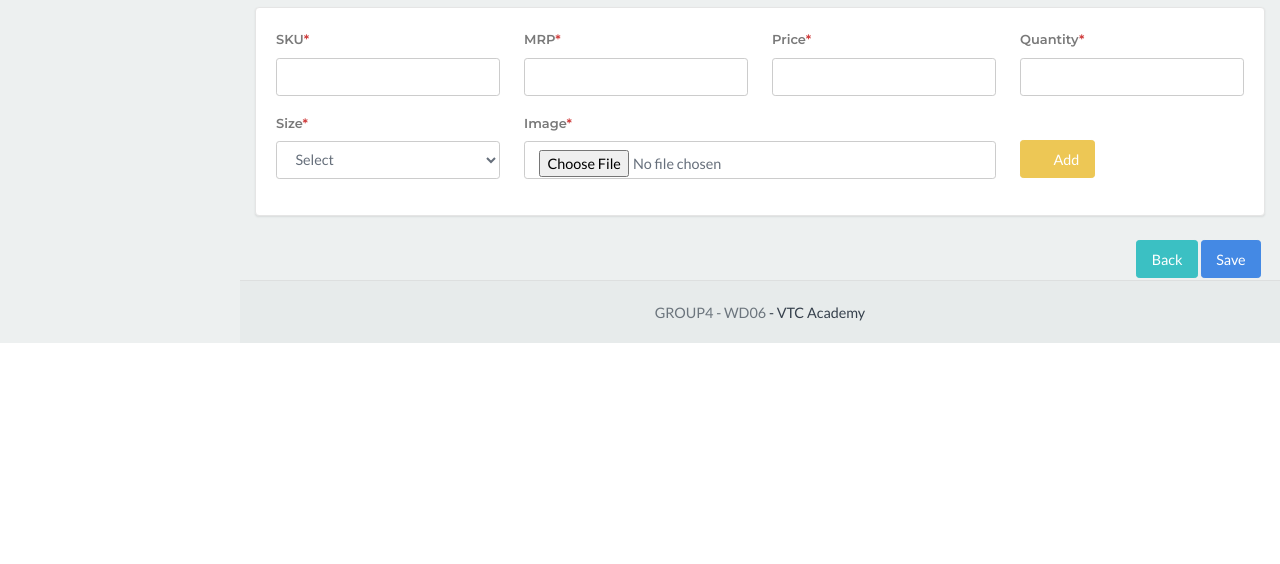
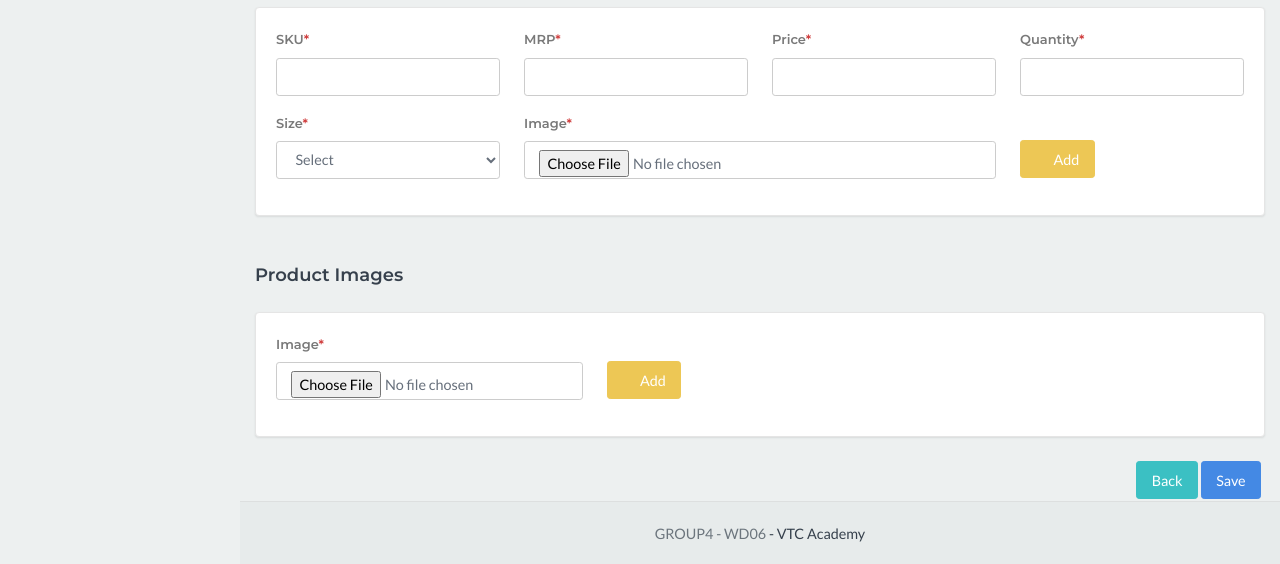
Before and after one commit to vuxuanthanh1203/GreyBAdmin, a Laravel app: template resources/views/admin/manage_product.blade.php in a window 1280 px wide. Shown: the part 1237-1801 px from the top of the page. Before the commit the page ends 1580 px from the top, so only its background shows below. Run offline with Laravel 8, Linux system fonts and the light colour scheme; the template is opened without the code that fills it: most values are stand-ins (such as "Sample title", 1, 10 or a date in 2020); data that the repository does not hold is empty; some libraries are stand-ins or nearby versions; some web fonts are replaced.

Commit message:
multi images

```diff
--- a/resources/views/admin/layout.blade.php
+++ b/resources/views/admin/layout.blade.php
@@ -391,6 +391,12 @@
         </script>
     @enderror
 
+    @error('images.*')
+    <script>
+        toastr.error("The image must be a file of type: jpeg, jpg, png");
+    </script>
+@enderror
+
     @error('code')
         <script>
             toastr.error("The Code already exists");
--- a/resources/views/admin/manage_product.blade.php
+++ b/resources/views/admin/manage_product.blade.php
@@ -158,7 +158,7 @@
                                         </div>
                                         <div class="form-group col-md-6">
                                             <label for="attr_image">Image<span class="text-danger">*</span></label>
-                                            <input type="file" name="attr_image[]" id="attr_image" class="form-control" aria-required="true" aria-invalid="false" required style="display:block;">
+                                            <input type="file" name="attr_image[]" id="attr_image" class="form-control" aria-required="true" aria-invalid="false" {{$image_required}} style="display:block;">
                                             @if($pAArr['attr_image']!="")
                                                 <img class="mt-2" width="200px" src="{{asset('storage/media/'.$pAArr['attr_image'])}}">
                                             @endif
@@ -183,6 +183,53 @@
                                 </div>
                             </div>
                         @endforeach
+                    </div>
+                </div>
+                <div class="page-title-box">
+                    <h3 class="page-title">Product Images</h3>
+                    <div class="clearfix"></div>
+                </div>
+                <div class="row">
+                    <div class="col-md-12">
+                            <div class="card">
+                                <div class="card-body">
+                                    <div class="row" id="product_image_box">
+                                        @php
+                                            $loop_count_num = 1;
+                                        @endphp
+                                        @foreach ($productImagesArr as $key=>$value)
+                                            @php
+                                                $loop_count_prev = $loop_count_num;
+                                                $pIArr = (array)$value;
+                                            @endphp
+                                            <input type="hidden" name="piid[]" id="piid" value="{{$pIArr['id']}}">
+                                            <div class="form-group col-md-4 product_images_{{$loop_count_num++}}">
+                                                <label for="images">Image<span class="text-danger">*</span></label>
+                                                <input type="file" name="images[]" id="images" class="form-control" aria-required="true" aria-invalid="false" required style="display:block;">
+                                                @if($pIArr['images']!="")
+                                                    <img class="mt-2" width="200px" src="{{asset('storage/media/'.$pIArr['images'])}}">
+                                                @endif
+                                            </div>
+                                            <div class="form-group col-md-2">
+                                                <label class="control-lable mb-1">&nbsp;&nbsp;</label>
+                                                @if($loop_count_num==2)
+                                                    <button type="button" class="btn btn-warning waves-effect waves-light" style="display: block; margin-top: 3px" onclick="add_image_more()">
+                                                        <i class="fa fa-plus mr-1"></i>
+                                                        <span>Add</span>
+                                                    </button>
+                                                @else
+                                                <a href="{{url('admin/product/product_images_delete')}}/{{$pIArr['id']}}/{{$id}}">
+                                                    <button type="button" class="btn btn-danger waves-effect waves-light" style="display: block; margin-top: 3px" onclick="remove_more({{$loop_count_prev}})">
+                                                        <i class="fa fa-minus mr-1"></i>
+                                                        <span>Remove</span>
+                                                    </button>
+                                                </a>
+                                                @endif
+                                            </div>
+                                        @endforeach
+                                    </div>
+                                </div>
+                            </div>
                     </div>
                 </div>
                 <div class="form-group text-right mb-0">
@@ -229,5 +276,19 @@
     function remove_more(count) {
         jQuery('#product_attr_'+count).remove();
     }
+
+    var images_count = 1;
+    function add_image_more() {
+        images_count++;
+        var html = '<input type="hidden" name="piid[]" id="piid" value=""><div class="form-group col-md-4 product_images_'+ images_count +'"><label for="images">Image<span class="text-danger">*</span></label><input type="file" name="images[]" id="images" class="form-control" aria-required="true" aria-invalid="false" required style="display:block;"></div>';
+
+        html += '<div class="form-group col-md-2 product_images_'+ images_count +'"><label class="control-lable mb-1">&nbsp;&nbsp;</label><button type="button" class="btn btn-danger waves-effect waves-light" style="display: block; margin-top: 3px" onclick=remove_image_more("'+images_count+'")><i class="fa fa-minus mr-1"></i><span>Remove</span></button></div>';
+
+        jQuery('#product_image_box').append(html);
+    }
+
+    function remove_image_more(images_count) {
+        jQuery('.product_images_'+images_count).remove();
+    }
 </script>
 @endsection
--- a/routes/web.php
+++ b/routes/web.php
@@ -56,6 +56,7 @@ Route::group(['middleware'=>'admin_auth'],function(){
     Route::post('admin/product/manage_product_process', [ProductController::class, 'manage_product_process'])->name('product.manage_product_process');
     Route::get('admin/product/delete/{id}', [ProductController::class, 'delete']);
     Route::get('admin/product/product_attr_delete/{paid}/{pid}', [ProductController::class, 'product_attr_delete']);
+    Route::get('admin/product/product_images_delete/{paid}/{pid}', [ProductController::class, 'product_images_delete']);
     Route::get('admin/product/manage_product/{id}', [ProductController::class, 'manage_product']);
     Route::get('admin/product/status/{status}/{id}', [ProductController::class, 'status']);
 
```
Also changed, not shown: app/Http/Controllers/ProductController.php (+55 -1 lines).
